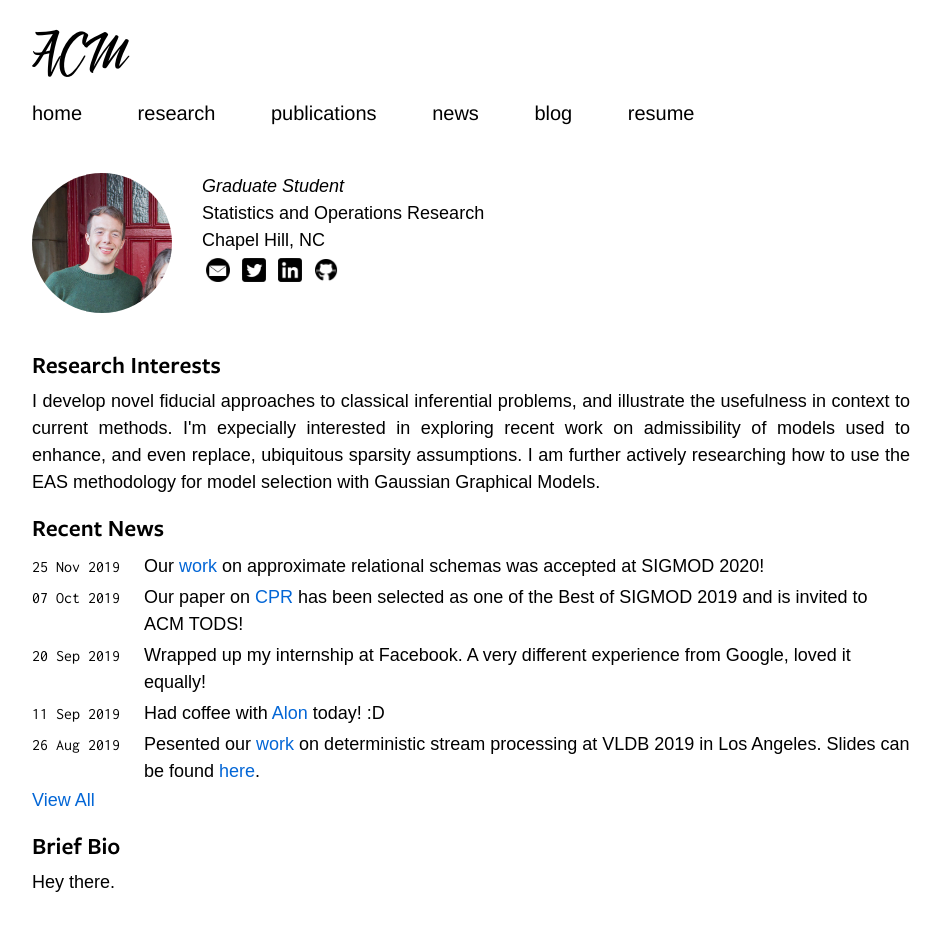
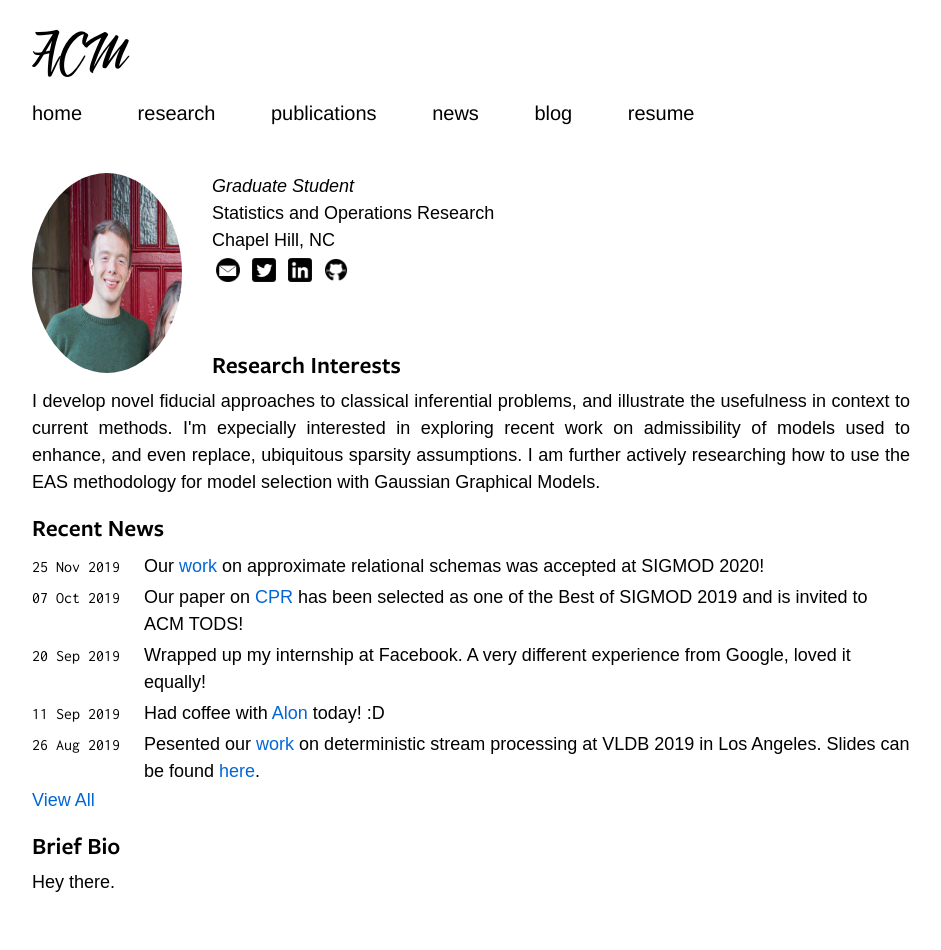
Before and after one commit to sirmurphalot/sirmurphalot.github.io, a Jekyll site: the page built from index.md, in a window 1280 px wide. Shown: the whole page, without its empty margins (169-1110 px from the left). Built offline with Jekyll 4.4.1, drawn with Linux system fonts in a browser that asks for light colours; some web fonts are replaced.

Commit message:
updated image size

```diff
--- a/index.md
+++ b/index.md
@@ -8,7 +8,7 @@ permalink:
 ---
 <div class="banner">
     <div class="photo">
-        <img src="https://sirmurphalot.github.io/assets/me.jpg" width="140px" height="140px">
+        <img src="https://sirmurphalot.github.io/assets/me.jpg" width="150px" height="200px">
     </div>
     <div class="contact">
         <i>Graduate Student</i> <br>
```
